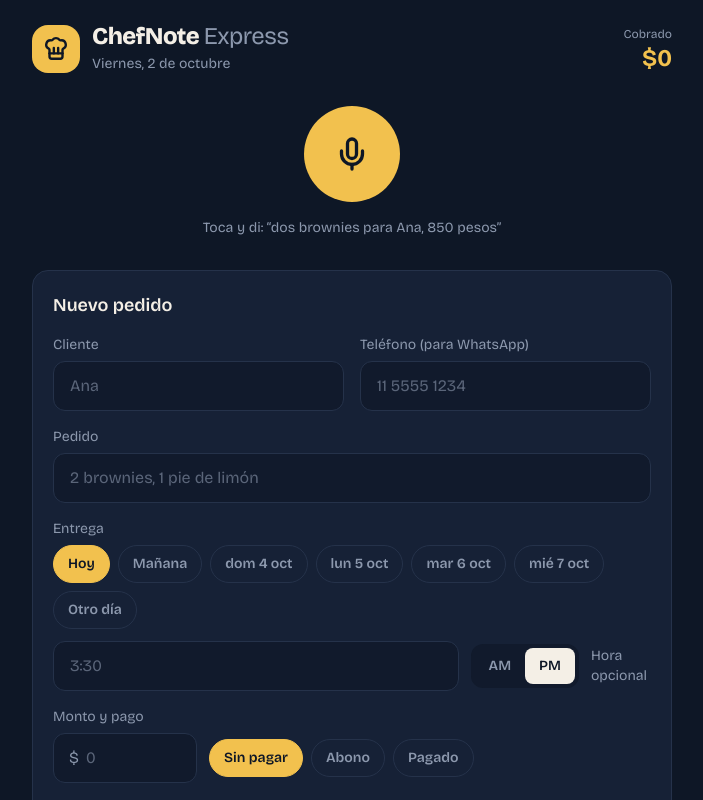
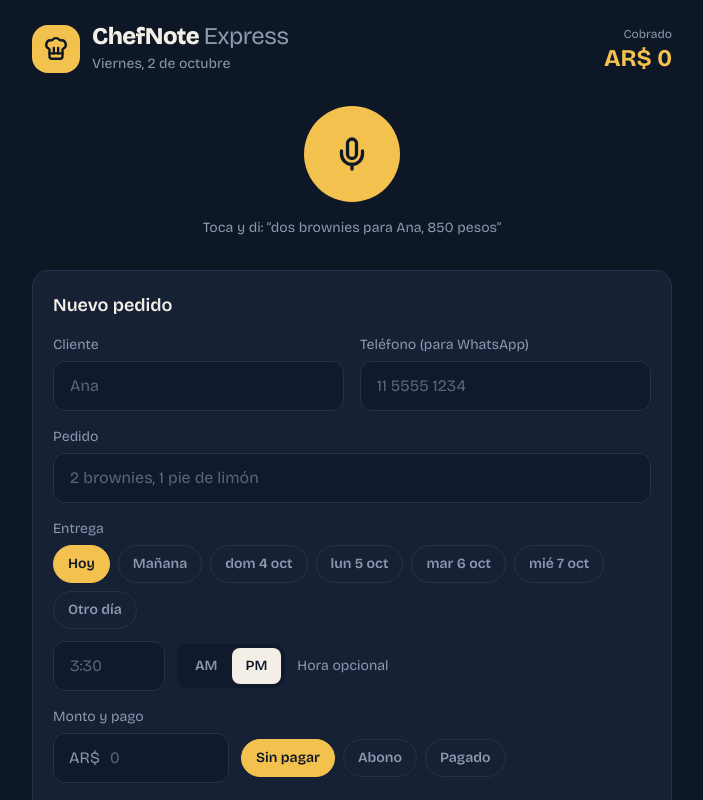
Before and after one commit to Nyxarion-ctrl/chefnote-express, a React (Vite) app: page / in a window 1280 px wide. Shown: the top 800 px of the page, without its empty margins (288-991 px from the left). Built offline with nearby package versions, Linux system fonts and the light colour scheme; the HTML template or start-up script is replaced by a standard one.

Commit message:
Update App.jsx

```diff
--- a/src/App.jsx
+++ b/src/App.jsx
@@ -16,6 +16,7 @@ const sumarDias = (n) => {
   d.setDate(d.getDate() + n);
   return aISO(d);
 };
+const horaValida = (h) => /^\d{2}:\d{2}$/.test(h || '');
 const leer = (clave) => {
   try {
     const guardado = localStorage.getItem(clave);
@@ -33,7 +34,7 @@ const guardar = (clave, valor) => {
 };
 
 const formatoNumero = new Intl.NumberFormat('es-AR', { useGrouping: 'always', maximumFractionDigits: 2 });
-const formatoMonto = (n) => `$${formatoNumero.format(Number(n || 0))}`;
+const formatoMonto = (n) => `AR$ ${formatoNumero.format(Number(n || 0))}`;
 const verMonto = (v) => (v ? formatoNumero.format(Number(v)) : '');
 const lineas = (texto) => texto.split(/\s*,\s*/).filter(Boolean);
 const limpiarMonto = (v) => v.replace(/\D/g, '').replace(/^0+(?=\d)/, '');
@@ -175,8 +176,8 @@ function Calendario({ valor, onElegir }) {
 
 /* ---------- App ---------- */
 export default function App() {
-  const [pedidos, setPedidos] = useState(() => leer('chefnote_pedidos'));
-  const [historial, setHistorial] = useState(() => leer('chefnote_historial'));
+  const [pedidos, setPedidos] = useState(() => leer('chefnote_pedidos').map((p) => (horaValida(p.hora) ? p : { ...p, hora: '' })));
+  const [historial, setHistorial] = useState(() => leer('chefnote_historial').map((p) => (horaValida(p.hora) ? p : { ...p, hora: '' })));
   const [escuchando, setEscuchando] = useState(false);
   const [transcripcion, setTranscripcion] = useState('');
   const [form, setForm] = useState(vacio);
@@ -509,7 +510,7 @@ export default function App() {
                 onChange={(e) => poner('hora', e.target.value.replace(/[^\d:]/g, '').slice(0, 5))}
                 placeholder="3:30"
                 aria-label="Hora de entrega"
-                className={`${campo} w-28 tabular-nums`}
+                className={`${campo.replace('w-full', 'w-28 shrink-0')} tabular-nums`}
               />
               <div className="flex rounded-xl bg-tinta/60 p-1">
                 {['AM', 'PM'].map((m) => (
@@ -523,15 +524,15 @@ export default function App() {
                   </button>
                 ))}
               </div>
-              <span className="text-sm text-niebla">Hora opcional</span>
+              <span className="whitespace-nowrap text-sm text-niebla">Hora opcional</span>
             </div>
           </div>
 
           <div>
             <span className={etiquetaCampo}>Monto y pago</span>
             <div className="flex flex-wrap items-center gap-3">
-              <span className="relative block w-36">
-                <span className="pointer-events-none absolute left-4 top-1/2 -translate-y-1/2 text-niebla">$</span>
+              <span className="relative block w-44">
+                <span className="pointer-events-none absolute left-4 top-1/2 -translate-y-1/2 text-niebla">AR$</span>
                 <input
                   type="text"
                   inputMode="numeric"
@@ -539,7 +540,7 @@ export default function App() {
                   onChange={(e) => poner('monto', limpiarMonto(e.target.value))}
                   placeholder="0"
                   aria-label="Monto total"
-                  className={`${campo} pl-8 tabular-nums`}
+                  className={`${campo} pl-14 tabular-nums`}
                 />
               </span>
               <div className="flex gap-2">
@@ -551,8 +552,8 @@ export default function App() {
               </div>
             </div>
             {form.pago === 'abono' && (
-              <span className="relative mt-3 block w-48">
-                <span className="pointer-events-none absolute left-4 top-1/2 -translate-y-1/2 text-niebla">$</span>
+              <span className="relative mt-3 block w-52">
+                <span className="pointer-events-none absolute left-4 top-1/2 -translate-y-1/2 text-niebla">AR$</span>
                 <input
                   type="text"
                   inputMode="numeric"
@@ -560,7 +561,7 @@ export default function App() {
                   onChange={(e) => poner('abono', limpiarMonto(e.target.value))}
                   placeholder="Cuánto abonó"
                   aria-label="Monto del abono"
-                  className={`${campo} pl-8 tabular-nums`}
+                  className={`${campo} pl-14 tabular-nums`}
                 />
               </span>
             )}
```
